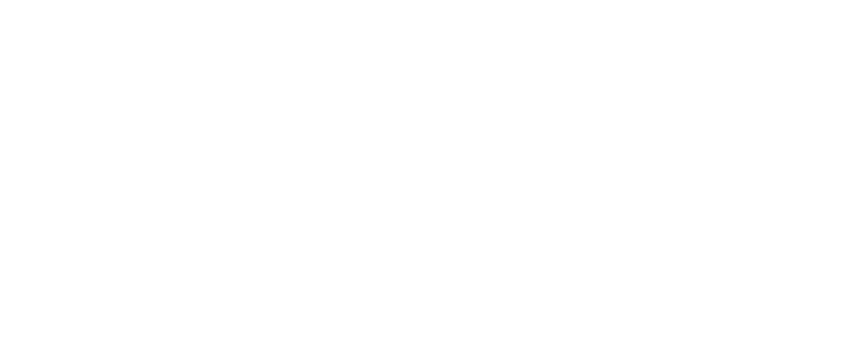
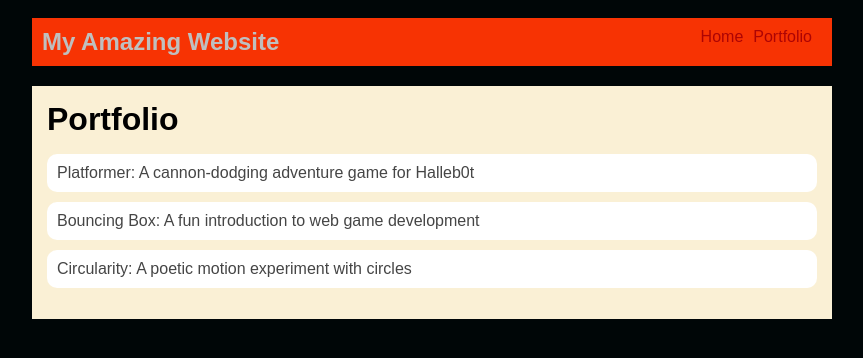
Before and after one commit to KamJam1809/KamJam1809.github.io, a plain HTML site: page portfolio.html in a window 1280 px wide. Shown: the whole page, without its empty margins (208-1071 px from the left). Drawn offline with Linux system fonts and the light colour scheme.

```diff
--- a/fsd-projects/platformer/platformer.css
+++ b/fsd-projects/platformer/platformer.css
@@ -3,7 +3,7 @@
 }
 
 canvas {
-  background-color: lightblue;
+  background-color: rgb(0, 14, 19);
   margin: 20px;
 }
 
--- a/index.html
+++ b/index.html
@@ -2,9 +2,7 @@
 <html>
   <head>
     <title>My Awesome Website</title>
-    <!--<link rel="stylesheet" href="style.css"/>-->
-    <script
-    src=
+    <link rel="stylesheet" href="style.css"/>
 
   </head>
 
@@ -12,7 +10,7 @@
   <body>
     <!-- All content goes here -->
     <div id="all-contents">
- <nav>
+      <nav>
    <h1>Kamrin Viera</h1>
    <ul id="nav-ul">
    <li class="nav-li">
--- a/portfolio.html
+++ b/portfolio.html
@@ -0,0 +1,44 @@
+<!DOCTYPE html>
+<html>
+  <head>
+    <title>My Portfolio</title>
+  <link rel="stylesheet" href="style.css"/>
+</head>
+
+  <body>
+    <!-- All content goes here -->
+    <div id="all-contents">
+    <nav>
+  <h1>My Amazing Website</h1>
+    <ul id="nav-ul"
+    <li class="nav-li">
+    <a href="index.html">Home</a>
+    </li>
+<li class="nav-li">
+      <a href="portfolio.html">Portfolio</a>
+    </li>
+</ul>
+
+</nav>
+
+
+    <main>
+<div class="content">
+    <h1>Portfolio</h1>
+    <ul id="portfolio">
+<li>
+  <a href="fsd-projects/platformer/">Platformer: A cannon-dodging adventure game for Halleb0t</a>
+</li>
+<li>
+  <a href="fsd-projects/bouncing-box/">Bouncing Box: A fun introduction to web game development</a>
+</li>
+<li>
+  <a href="fsd-projects/circularity/">Circularity: A poetic motion experiment with circles</a>
+</li>
+    </ul>
+  </div>
+
+    </main>
+</div>
+  </body>
+</html>
--- a/style.css
+++ b/style.css
@@ -0,0 +1,102 @@
+body {
+    background: rgb(0, 6, 7);
+    color: rgb(192, 191, 191);
+    padding: 10px;
+    font-family: Arial, sans-serif;
+}
+
+#all-contents {
+    max-width: 800px;
+    margin: auto;
+}
+
+/* navigation menu */
+nav {
+    background: rgb(247, 51, 3);
+    margin: 0 auto;
+    display: flex;
+    padding: 10px;
+    margin-bottom: 20px;
+}
+
+h1 {
+    display: flex;
+    align-items: center;
+    color: rgb(191, 191, 191);
+    flex: 1;
+    margin: 0;
+}
+
+#nav-ul {
+    list-style-type: none;
+    margin: 0;
+    padding: 0;
+    display: flex;
+}
+
+.nav-li {
+    display: inline-block;
+    padding: 0 10px;
+}
+
+a {
+    text-decoration: none;
+    color: #ad0404;
+}
+
+/* main container area beneath menu */
+main {
+    background: rgb(250, 240, 213);
+    display: flex;
+    margin-top: 20px;
+}
+
+.sidebar {
+    margin-right: 25px;
+    padding: 10px;
+}
+
+.sidebar-img {
+    width: 200px;
+}
+
+.content {
+    flex: 1;
+    padding: 15px;
+}
+
+/* interests section styles */
+#interests {
+    border: 4px silver ridge;
+    padding: 8px;
+    margin-top: 20px;
+}
+
+h2, h3 {
+    margin: 0px;
+}
+/* Portfolio styles */
+.content h1 {
+  color: black;
+}
+
+#portfolio {
+  list-style-type: none;
+  padding-left: 0;
+}
+
+#portfolio li {
+  background: #fff;
+  padding: 10px;
+  border-radius: 10px;
+  margin-bottom: 10px;
+}
+
+#portfolio li:hover {
+  background: #eee;
+}
+
+#portfolio a {
+  text-decoration: none;
+  color: #454545;
+}
```
Also changed, not shown: fsd-projects/platformer/platformer.js (+15 -13 lines).
